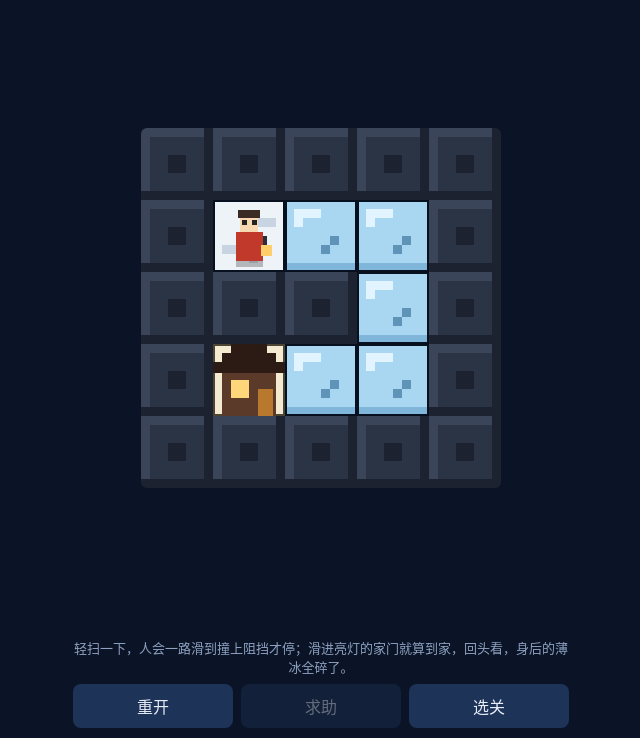
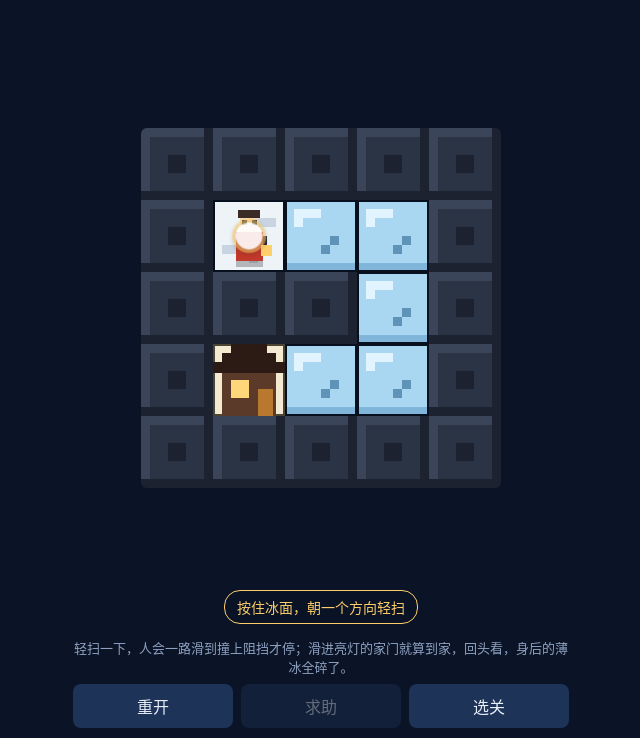
Before and after one commit to junge1998925-lang/yicun-boing-preview, a plain HTML site: page web/index.html in a window 1280 px wide. Shown: the part 62-800 px from the top of the page, without its empty margins (319-959 px from the left). Drawn offline with Linux system fonts and the light colour scheme.

Commit message:
preview: 前 3 关一次性轻扫引导（P10）

```diff
--- a/web/index.html
+++ b/web/index.html
@@ -20,6 +20,11 @@
 
     <div id="board-wrap">
       <canvas id="board" aria-label="冰面"></canvas>
+      <!-- 轻扫引导：纯展示，不可点击（pointer-events: none），第一次有效轻扫后永久消失 -->
+      <div id="swipe-guide" class="swipe-guide" hidden aria-hidden="true">
+        <div class="guide-track"><span class="guide-trail"></span><span class="guide-finger"></span></div>
+        <p class="guide-text">按住冰面，朝一个方向轻扫</p>
+      </div>
       <div id="banner" class="banner" hidden>
         <p id="banner-text"></p>
         <p id="banner-steps" class="banner-steps" hidden></p>
--- a/web/src/game.js
+++ b/web/src/game.js
@@ -1,7 +1,10 @@
 // 会话控制器：当前关、历史、重开、求助可用性、提示、悔一步、存档。无 DOM。
 import { parseLevel, createState, move, stateKey } from './rules.js';
 import { solve } from './solver.js';
-import { loadSave, writeSave, markSolved, setCurrent } from './save.js';
+import { loadSave, writeSave, markSolved, setCurrent, markTutorialDone } from './save.js';
+
+/** 显示轻扫引导的关卡（教学关 1、2 与第一道思考题 3）。 */
+export const GUIDE_LEVELS = [1, 2, 3];
 
 export const HINT_STEPS = 3;
 
@@ -59,6 +62,11 @@ export class Game {
     const { state, result, path } = move(this.state, dir);
     this.lastResult = result;
     if (result === 'illegal') return { result, path };
+    // 第一次有效轻扫（真的滑出去了）：轻扫引导永久关闭
+    if (!this.save.tutorialDone) {
+      this.save = markTutorialDone(this.save);
+      writeSave(this.storage, this.save);
+    }
     this.history.push(this.state);
     this.state = state;
     if (this.hint.length) {
@@ -70,6 +78,18 @@ export class Game {
       writeSave(this.storage, this.save);
     }
     return { result, path };
+  }
+
+  /** 是否显示轻扫引导：前 3 关、还没有过一次有效轻扫、本局未结束。 */
+  showGuide() {
+    return !this.save.tutorialDone && GUIDE_LEVELS.includes(this.levelId) && !this.state.won && !this.state.stuck;
+  }
+
+  /** 引导演示的方向：本关解法的第一步（保证是一条合理、不会走死的方向）；求不出时取第一个合法方向。 */
+  guideDir() {
+    const r = this.solveFrom(this.state);
+    if (r.status === 'solved' && r.path.length) return r.path[0];
+    return ['right', 'down', 'left', 'up'].find((d) => move(this.state, d).result !== 'illegal') || 'right';
   }
 
   /** 本关目标步数结果：{ par, moves, atPar }。par 来自 levels.json（按滑行规则由求解器算出）。 */
--- a/web/src/main.js
+++ b/web/src/main.js
@@ -116,7 +116,27 @@ async function boot() {
       else if (s.moves === 0) tip = game.def.aha.startsWith('【教学】') ? game.def.aha.replace('【教学】', '') : '轻扫冰面：人会一路滑到撞上阻挡才停。薄冰只能踩一次。';
     }
     $('tip').textContent = tip;
+    updateGuide();
     exposeDebug();
+  }
+
+  // —— 轻扫引导（前 3 关，第一次有效轻扫后永久消失；纯展示，不是方向键） ——
+  let guideDir = null;
+  function updateGuide() {
+    const el = $('swipe-guide');
+    // 正在按住拖动（看落点预览）或滑行动画中时先藏起来，免得挡视线；条件满足时再出现
+    const show = game.showGuide() && !anim && !down;
+    el.hidden = !show;
+    if (!show) return;
+    guideDir = game.guideDir();
+    const lv = game.state.level;
+    const cvs = $('board');
+    const cell = renderer.cell;
+    const track = el.querySelector('.guide-track');
+    track.dataset.guide = guideDir;
+    track.style.left = cvs.offsetLeft + ((game.state.pos % lv.w) + 0.5) * cell + 'px';
+    track.style.top = cvs.offsetTop + (Math.floor(game.state.pos / lv.w) + 0.5) * cell + 'px';
+    track.style.setProperty('--len', Math.round(Math.max(60, Math.min(cell * 1.8, 120))) + 'px');
   }
 
   /** 提示：每次滑行的落点（按顺序）。 */
@@ -154,6 +174,7 @@ async function boot() {
       return;
     }
     anim = { cells: [from, ...path], prev, start: performance.now(), ms: Math.min(900, 90 + CELL_MS * path.length) };
+    updateGuide(); // 有效轻扫：game.move 已记下 tutorialDone，引导立即消失
     scheduleDeadCheck();
     updateUI();
   }
@@ -255,6 +276,7 @@ async function boot() {
     if (e.target.closest('button')) return; // 过关/困死横幅上的按钮照常点击
     down = { x: e.clientX, y: e.clientY };
     canvas.setPointerCapture && canvas.setPointerCapture(e.pointerId);
+    updateGuide();
   });
   canvas.addEventListener('pointermove', (e) => {
     if (!down) return;
@@ -267,8 +289,9 @@ async function boot() {
     down = null;
     setPreview(null);
     if (dir) doMove(dir);
+    updateGuide(); // 轻点、拖回取消、撞墙（非法）都不算学会：引导回来；有效轻扫则已永久关闭
   });
-  canvas.addEventListener('pointercancel', () => { down = null; setPreview(null); });
+  canvas.addEventListener('pointercancel', () => { down = null; setPreview(null); updateGuide(); });
 
   $('btn-restart').addEventListener('click', restart);
   $('btn-banner-restart').addEventListener('click', restart);
@@ -280,7 +303,7 @@ async function boot() {
   $('btn-ad-close').addEventListener('click', () => ad.abort());
   $('btn-levels').addEventListener('click', openLevels);
   $('btn-levels-close').addEventListener('click', () => { $('levels-panel').hidden = true; });
-  window.addEventListener('resize', layout);
+  window.addEventListener('resize', () => { layout(); updateGuide(); });
 
   // —— 调试钩子（e2e 用，只读快照 + 有限操作） ——
   function exposeDebug() {
@@ -304,6 +327,8 @@ async function boot() {
       get animating() { return !!anim; },
       par: game.def.par,
       solution: () => game.solveFrom(game.state).path || null,
+      guide: !$('swipe-guide').hidden,
+      guideDir: $('swipe-guide').hidden ? null : guideDir,
       preview: preview ? { dir: preview.dir, legal: preview.legal, end: preview.end, path: preview.path.slice(), won: preview.won, stuck: preview.stuck } : null,
       lastImpact: lastImpact ? { dir: lastImpact.dir, cell: lastImpact.cell, kind: lastImpact.kind, illegal: lastImpact.illegal, at: lastImpact.at } : null,
       loadLevel,
@@ -344,6 +369,7 @@ async function boot() {
           renderer.impact(hit.dir, hit.cell, { strength: Math.min(1, 0.45 + n * 0.08) });
           vibrate(12);
         }
+        updateGuide();
         exposeDebug();
         if (queued) {
           const q = queued;
--- a/web/src/save.js
+++ b/web/src/save.js
@@ -1,10 +1,11 @@
 // 本地存档（SPEC 第 5 节）。storage 可注入，便于单测；任何异常都回落默认值。
 export const SAVE_KEY = 'yicun-boing.save.v1';
 
-// v1 存档字段：unlocked / current / solved；parSolved（以不超过 par 的步数通关过的关卡）为后加字段，
-// 旧存档没有它时视为 []（都没打到 par），不影响其余进度。版本号保持 1，新旧代码可互读。
+// v1 存档字段：unlocked / current / solved；以下为后加字段，版本号保持 1，新旧代码可互读：
+// - parSolved：以不超过 par 的步数通关过的关卡。旧存档没有时视为 []。
+// - tutorialDone：是否已完成过一次有效轻扫（轻扫引导永久关闭）。旧存档没有时：已有通关记录视为 true，否则 false。
 export function defaultSave() {
-  return { v: 1, unlocked: 1, current: 1, solved: [], parSolved: [] };
+  return { v: 1, unlocked: 1, current: 1, solved: [], parSolved: [], tutorialDone: false };
 }
 
 function sanitize(raw, levelCount) {
@@ -16,7 +17,8 @@ function sanitize(raw, levelCount) {
   const clean = (arr) => (Array.isArray(arr) ? [...new Set(arr.filter(isLv))].sort((a, b) => a - b) : []);
   const solved = clean(raw.solved);
   const parSolved = clean(raw.parSolved).filter((n) => solved.includes(n)); // 打到 par 必然已通关
-  return { v: 1, unlocked, current, solved, parSolved };
+  const tutorialDone = raw.tutorialDone === true || solved.length > 0; // 通关过的老玩家显然会轻扫
+  return { v: 1, unlocked, current, solved, parSolved, tutorialDone };
 }
 
 export function loadSave(storage, levelCount) {
@@ -49,6 +51,11 @@ export function markSolved(save, levelId, levelCount, atPar = false) {
   return { ...save, solved, parSolved, unlocked };
 }
 
+/** 完成第一次有效轻扫：轻扫引导永久关闭（不修改入参）。 */
+export function markTutorialDone(save) {
+  return save.tutorialDone ? save : { ...save, tutorialDone: true };
+}
+
 export function setCurrent(save, levelId) {
   if (levelId < 1 || levelId > save.unlocked) return save;
   return { ...save, current: levelId };
--- a/web/style.css
+++ b/web/style.css
@@ -59,4 +59,35 @@ button.pulse { animation: pulse 1s ease-in-out infinite; }
 .banner-steps { font-size: 15px !important; color: var(--warm); white-space: nowrap; }
 .banner-steps.over { color: var(--ink); }
 .level-grid button.current { outline: 2px solid var(--warm); }
+/* 轻扫引导：一只「手指」从玩家处按下、沿方向划出一道拖痕后抬起，循环播放。纯展示，不接收任何点击。 */
+.swipe-guide { position: absolute; inset: 0; pointer-events: none; z-index: 2; }
+.guide-track { position: absolute; width: 0; height: 0; }
+.guide-finger { position: absolute; left: -15px; top: -15px; width: 30px; height: 30px; border-radius: 50%;
+  background: rgba(255, 255, 255, 0.9); box-shadow: 0 0 0 4px rgba(255, 207, 107, 0.55), 0 2px 8px rgba(0, 0, 0, 0.45);
+  animation: guide-finger 1.6s ease-in-out infinite; }
+.guide-trail { position: absolute; left: 0; top: -4px; height: 8px; width: var(--len, 90px); border-radius: 4px; transform-origin: 0 50%;
+  background: linear-gradient(90deg, rgba(255, 207, 107, 0), rgba(255, 207, 107, 0.85)); animation: guide-trail 1.6s ease-in-out infinite; }
+.guide-track[data-guide="right"] { transform: rotate(0deg); }
+.guide-track[data-guide="down"] { transform: rotate(90deg); }
+.guide-track[data-guide="left"] { transform: rotate(180deg); }
+.guide-track[data-guide="up"] { transform: rotate(270deg); }
+@keyframes guide-finger {
+  0% { transform: translateX(0) scale(1.15); opacity: 0; }
+  12% { transform: translateX(0) scale(0.9); opacity: 1; }
+  62% { transform: translateX(var(--len, 90px)) scale(0.9); opacity: 1; }
+  80%, 100% { transform: translateX(var(--len, 90px)) scale(1.15); opacity: 0; }
+}
+@keyframes guide-trail {
+  0%, 12% { transform: scaleX(0); opacity: 0.9; }
+  62% { transform: scaleX(1); opacity: 0.9; }
+  80%, 100% { transform: scaleX(1); opacity: 0; }
+}
+.guide-text { position: absolute; left: 50%; bottom: 6px; transform: translateX(-50%); margin: 0; white-space: nowrap;
+  padding: 6px 12px; border-radius: 16px; background: rgba(11, 20, 38, 0.88); border: 1px solid var(--warm);
+  color: var(--warm); font-size: 14px; animation: guide-text 1.6s ease-in-out infinite alternate; }
+@keyframes guide-text { from { opacity: 0.75; } to { opacity: 1; } }
+@media (prefers-reduced-motion: reduce) {
+  .guide-finger { animation: none; transform: translateX(calc(var(--len, 90px) / 2)); }
+  .guide-trail { animation: none; }
+}
 @media (max-height: 700px) { h1 { font-size: 18px; } }
```
